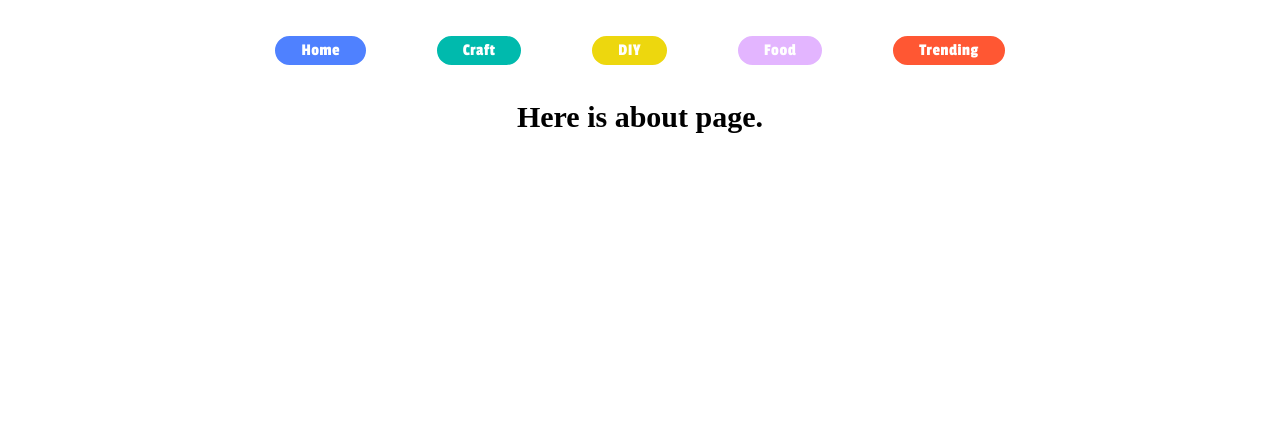
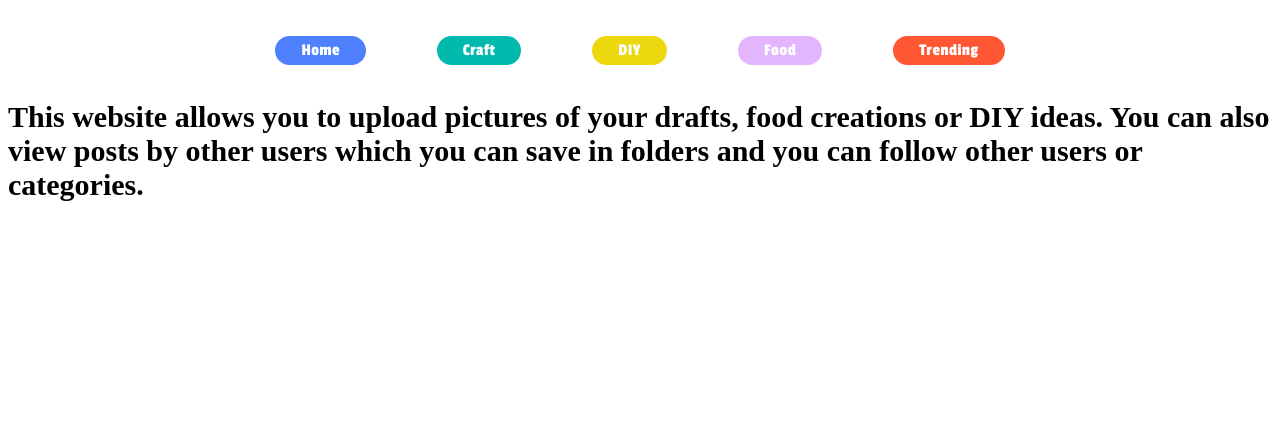
Before and after one commit to Sajtospoga01/ditry_project, a Django app: page /feed/about/ in a window 1280 px wide. Shown: the part 158-599 px from the top of the page. Run offline with Django 3.2, Linux system fonts and the light colour scheme; parts of the project's set-up code (start-up, migrations or seed data) failed here and were passed over; some libraries are stand-ins or nearby versions.

Commit message:
new text for about page

```diff
--- a/templates/feed/about.html
+++ b/templates/feed/about.html
@@ -8,6 +8,7 @@
 
 {% block body_block %}
 <div style="height: 500px;">
-    <span style="font-size: 30px; font-weight: 900;">Here is about page.</span>
+    <span style="font-size: 30px; font-weight: 900;">This website allows you to upload pictures of your drafts, food creations or DIY ideas.
+	You can also view posts by other users which you can save in folders and you can follow other users or categories.</span>
 </div>
 {% endblock %}
```
